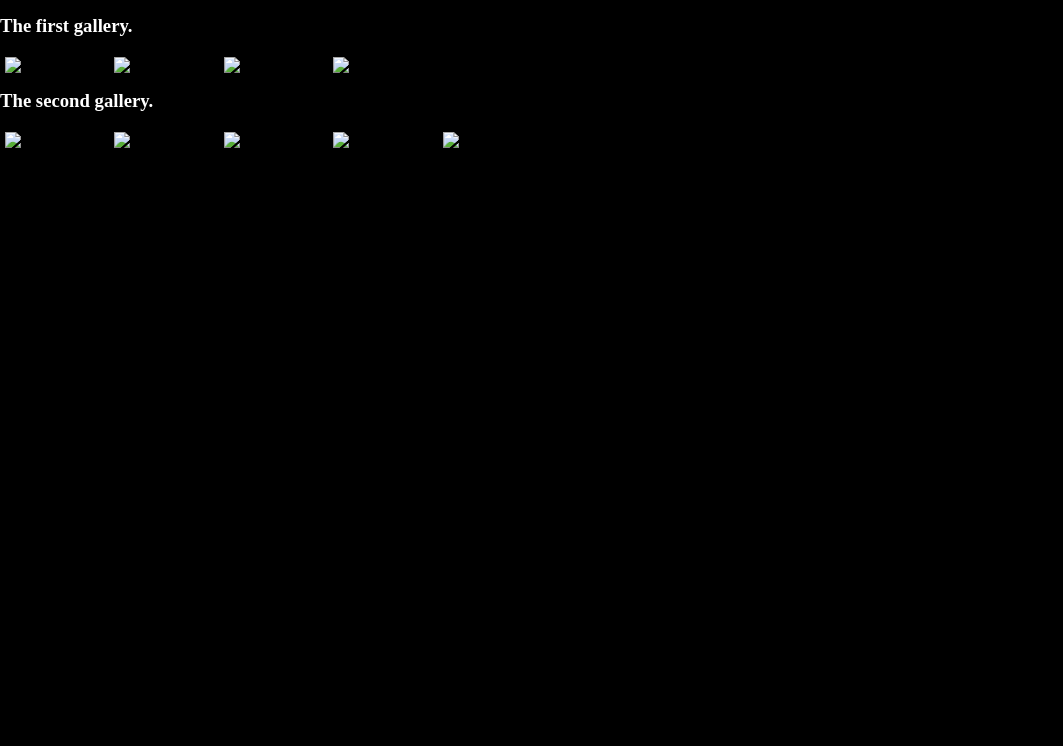
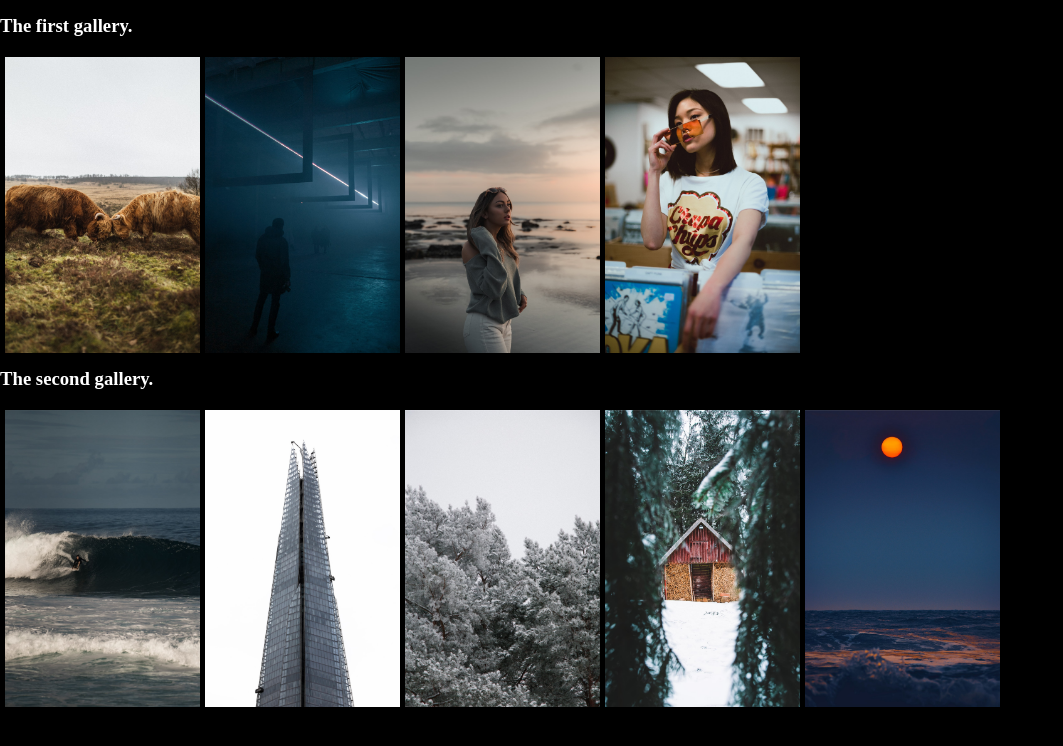
Before and after one commit to vinze-ps/vinzeGallery, a website: page index.html in a window 1280 px wide. Shown: the whole page, without its empty margins (0-1063 px from the left). Drawn offline with Linux system fonts and the light colour scheme.

Commit message:
Prepare for ghpages

```diff
--- a/docs/index.html
+++ b/index.html
@@ -4,9 +4,9 @@
     <meta charset="UTF-8">
     <meta http-equiv="X-UA-Compatible" content="IE=edge">
     <meta name="viewport" content="width=device-width, initial-scale=1.0">
-    <link rel="stylesheet" href="../src/css/vinzeGallery.css">
-    <script src="../src/js/vinzeUtilities.js"></script>
-    <script src="../src/js/vinzeGallery.js"></script>
+    <link rel="stylesheet" href="src/css/vinzeGallery.css">
+    <script src="src/js/vinzeUtilities.js"></script>
+    <script src="src/js/vinzeGallery.js"></script>
     <style type="text/css">
         * {
             margin: 0;
@@ -31,16 +31,16 @@
 
     <div data-vinze-gallery="test">
         <div data-vinze-photo-container>
-            <img data-vinze-photo src="img/1.jpg" />
+            <img data-vinze-photo src="src/img/1.jpg" />
         </div>
         <div data-vinze-photo-container>
-            <img data-vinze-photo src="img/2.jpg" />
+            <img data-vinze-photo src="src/img/2.jpg" />
         </div>
         <div data-vinze-photo-container>
-            <img data-vinze-photo src="img/3.jpg" />
+            <img data-vinze-photo src="src/img/3.jpg" />
         </div>
         <div data-vinze-photo-container>
-            <img data-vinze-photo src="img/4.jpg" />
+            <img data-vinze-photo src="src/img/4.jpg" />
         </div>
     </div>
 
@@ -48,19 +48,19 @@
 
     <div data-vinze-gallery="test2">
         <div data-vinze-photo-container>
-            <img data-vinze-photo src="img/5.jpg" />
+            <img data-vinze-photo src="src/img/5.jpg" />
         </div>
         <div data-vinze-photo-container>
-            <img data-vinze-photo src="img/6.jpg" />
+            <img data-vinze-photo src="src/img/6.jpg" />
         </div>
         <div data-vinze-photo-container>
-            <img data-vinze-photo src="img/7.jpg" />
+            <img data-vinze-photo src="src/img/7.jpg" />
         </div>
         <div data-vinze-photo-container>
-            <img data-vinze-photo src="img/8.jpg" />
+            <img data-vinze-photo src="src/img/8.jpg" />
         </div>
         <div data-vinze-photo-container>
-            <img data-vinze-photo src="img/9.jpg" />
+            <img data-vinze-photo src="src/img/9.jpg" />
         </div>
     </div>
 
```
Also changed, not shown: src/img/1.jpg (added), src/img/10.jpg (added), src/img/11.jpg (added), src/img/2.jpg (added), src/img/3.jpg (added), src/img/4.jpg (added), src/img/5.jpg (added), src/img/6.jpg (added), src/img/7.jpg (added), src/img/8.jpg (added), src/img/9.jpg (added).
